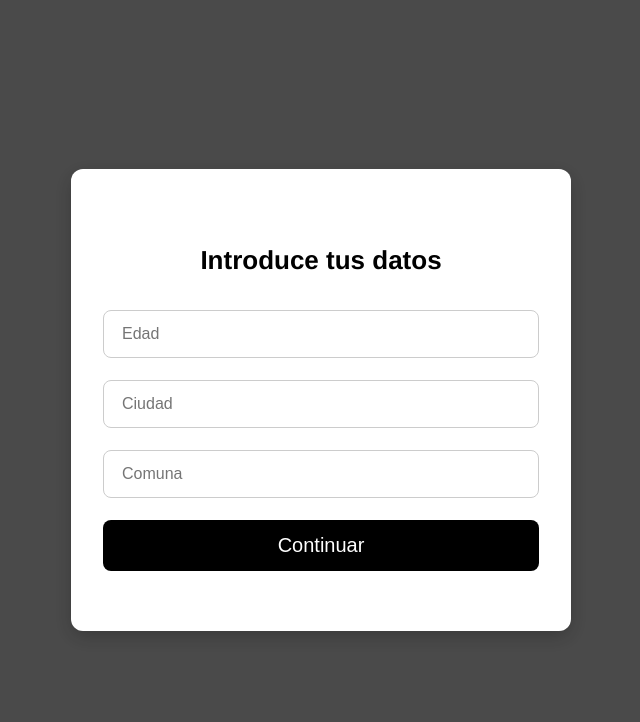
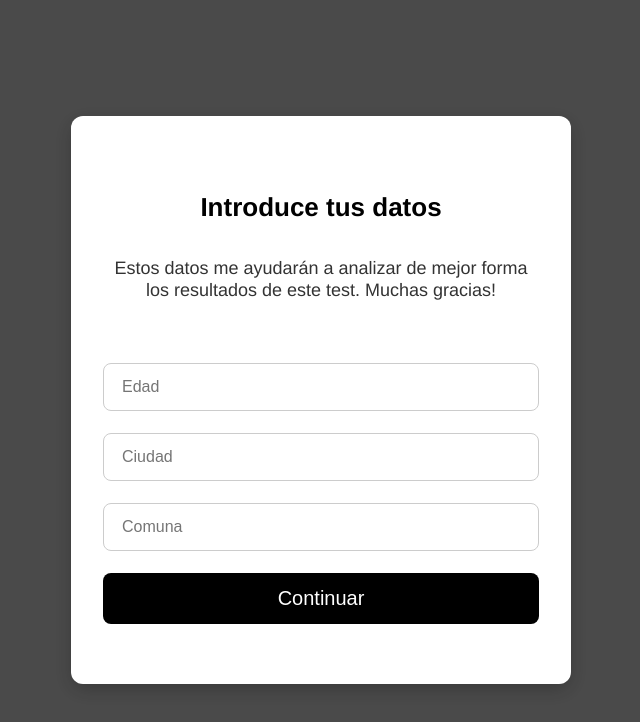
Before and after one commit to matbutom/seminario-titulo, a plain HTML site: page index.html in a window 1280 px wide. Both pictures are taken after a click on the button "Comenzar". Shown: the whole page, without its empty margins (319-959 px from the left). Drawn offline with Linux system fonts and the light colour scheme.

Commit message:
descripcion a introduccion de datos basicos

```diff
--- a/index.html
+++ b/index.html
@@ -30,6 +30,9 @@
         target="hidden_iframe"
       >
         <h2>Introduce tus datos</h2>
+        <p class="description">
+      Estos datos me ayudarán a analizar de mejor forma los resultados de este test. Muchas gracias!
+    </p>
         <input type="number" id="edad" name="edad" placeholder="Edad" required />
         <input type="text" id="ciudad" name="ciudad" placeholder="Ciudad" required />
         <input type="text" id="comuna" name="comuna" placeholder="Comuna" required />
```
